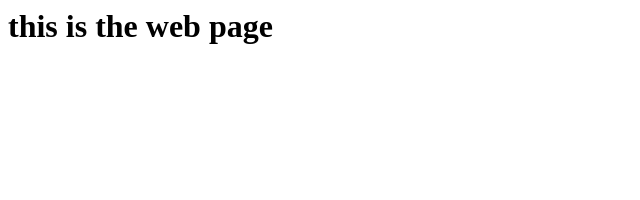
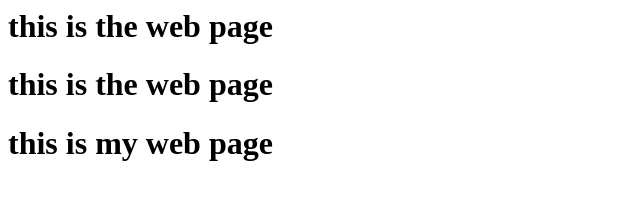
Before and after one commit to jilan804/static-app-micro1, a plain HTML site: page index.html in a window 1280 px wide. Shown: the whole page, without its empty margins (0-640 px from the left). Drawn offline with Linux system fonts and the light colour scheme.

Commit message:
first commit

```diff
--- a/index.html
+++ b/index.html
@@ -1 +1,3 @@
 <h1>this is the web page</h1>
+<h1>this is the web page</h2>
+<h1>this is my web page</h3>
```
